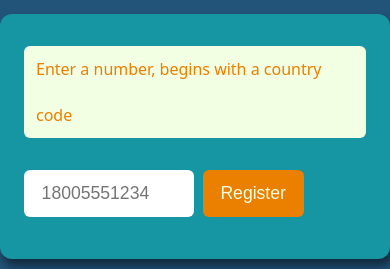
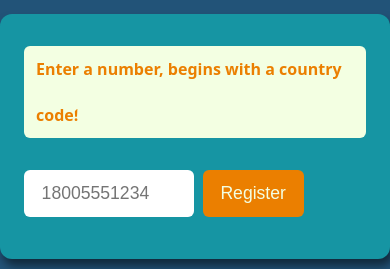
Before and after one commit to nexmo-community/nexmo-2fa-demo, a website: page views/index.html in a window 390 px wide. Shown: the part 140-409 px from the top of the page. Drawn offline with Linux system fonts and the light colour scheme.

Commit message:
Strip off non-digits from the phone number query

```diff
--- a/index.js
+++ b/index.js
@@ -44,6 +44,8 @@ app.get('/', function (req, res) {
 app.post('/register', (req, res) => {
   // A user registers with a mobile phone number
   let phoneNumber = req.body.number;
+  phoneNumber = phoneNumber.replace(/\D/g,'');
+
   console.log(phoneNumber);
   nexmo.verify.request({number: phoneNumber, brand: 'Awesome Company'}, (err, result) => {
     if(err) {
--- a/views/css/style.css
+++ b/views/css/style.css
@@ -112,6 +112,7 @@ input[type=submit]:active {
   border-radius: 6px;
   display: inline-block;
   margin-bottom: 2em;
+  font-weight: 600;
 }
 .intro:before {
   content: ' ';
--- a/views/index.html
+++ b/views/index.html
@@ -20,7 +20,7 @@
   </header>
 
   <section id="main" role="main">
-    <p class="intro">Enter a number, begins with a country code</p>
+    <p class="intro">Enter a number, begins with a country code!</p>
     <form action="/register" method="post">
       <input type="tel" name="number" placeholder="18005551234" required>
       <input type="submit" value="Register">
```
